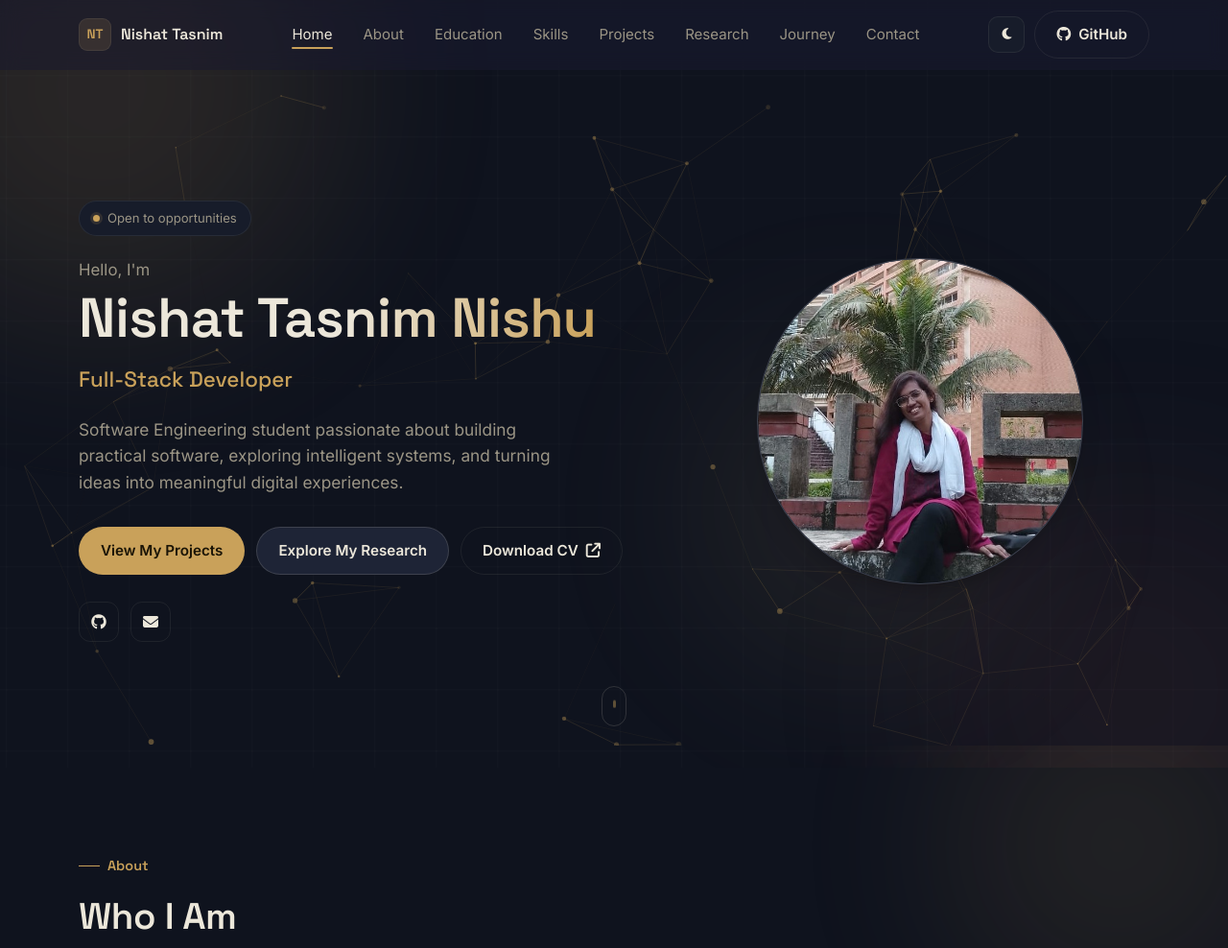
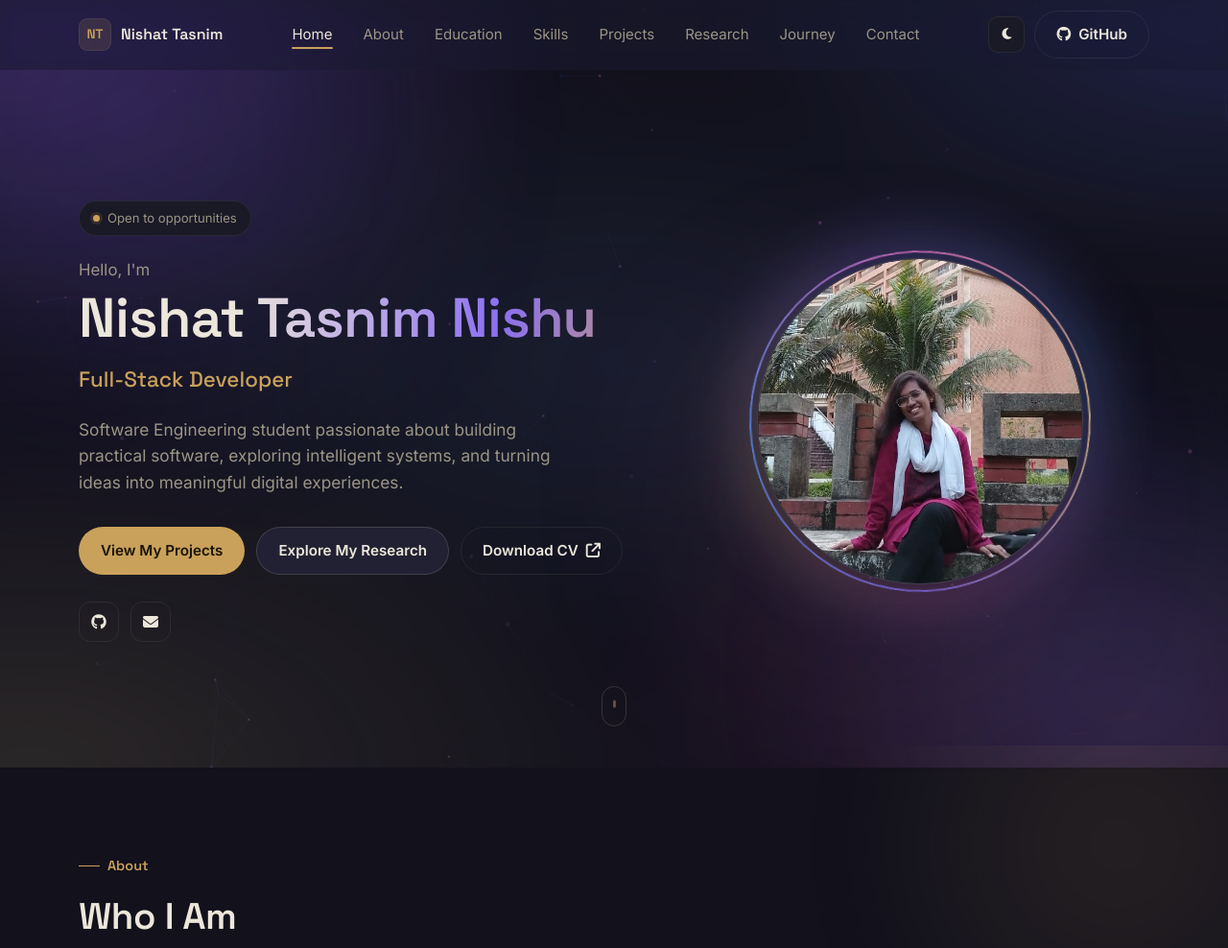
Before and after one commit to nishatnishu/-Web_Tech_SWE_330_Portfolio-, a plain HTML site: page index.html in a window 1280 px wide. Shown: the top 988 px of the page at 96% size. Drawn offline with nearby package versions, Linux system fonts and the light colour scheme; animation ran at ten frames a second.

Commit message:
updated Projects

```diff
--- a/index.html
+++ b/index.html
@@ -23,7 +23,8 @@
 <body>
 
 <div class="site-bg" aria-hidden="true">
-  <div class="site-bg-grid" id="siteBgGrid"></div>
+  <div class="site-bg-aura"></div>
+  <div id="particles-js" class="particles-bg"></div>
   <div class="orb-drift orb-drift-a"><div class="site-bg-orb orb-a" id="orbA"></div></div>
   <div class="orb-drift orb-drift-b"><div class="site-bg-orb orb-b" id="orbB"></div></div>
   <div class="orb-drift orb-drift-c"><div class="site-bg-orb orb-c" id="orbC"></div></div>
@@ -72,7 +73,6 @@
 
   <!-- ============ HERO ============ -->
   <section class="hero page-section" id="home">
-    <div id="particles-js" class="particles-bg" aria-hidden="true"></div>
     <div class="hero-grid">
       <div class="hero-content reveal">
         <span class="hero-status"><span class="status-dot" aria-hidden="true"></span>Open to opportunities</span>
--- a/script.js
+++ b/script.js
@@ -1,4 +1,25 @@
 document.addEventListener('DOMContentLoaded', () => {
+
+  /* =========================================================
+     Elegant "pop" feedback animation when a skill/tool tag
+     is clicked or activated via keyboard
+     ========================================================= */
+  function popTag(tag) {
+    if (!tag) return;
+    tag.classList.remove('tag-pop');
+    void tag.offsetWidth; // restart animation if clicked again quickly
+    tag.classList.add('tag-pop');
+    tag.addEventListener('animationend', () => tag.classList.remove('tag-pop'), { once: true });
+  }
+  document.addEventListener('click', (e) => {
+    const tag = e.target.closest('.tag');
+    if (tag) popTag(tag);
+  });
+  document.addEventListener('keydown', (e) => {
+    if (e.key !== 'Enter' && e.key !== ' ') return;
+    const tag = e.target.closest && e.target.closest('.tag');
+    if (tag) { popTag(tag); }
+  });
 
   /* =========================================================
      Hero particle background
@@ -7,24 +28,23 @@ document.addEventListener('DOMContentLoaded', () => {
   if (!reduceMotionQuery && typeof particlesJS !== 'undefined' && document.getElementById('particles-js')) {
     particlesJS('particles-js', {
       particles: {
-        number: { value: 60, density: { enable: true, value_area: 800 } },
-        color: { value: '#C9A15A' },
+        number: { value: 60, density: { enable: true, value_area: 1000 } },
+        color: { value: ['#8B6FF0', '#5A8DF0', '#D66BC0', '#E4C27E'] },
         shape: { type: 'circle' },
-        opacity: { value: 0.45, random: true, anim: { enable: true, speed: 1, opacity_min: 0.1, sync: false } },
-        size: { value: 3, random: true },
-        line_linked: { enable: true, distance: 150, color: '#C9A15A', opacity: 0.25, width: 1 },
-        move: { enable: true, speed: 1, direction: 'none', random: true, straight: false, out_mode: 'out' }
+        opacity: { value: 0.36, random: true, anim: { enable: true, speed: 0.7, opacity_min: 0.08, sync: false } },
+        size: { value: 2.4, random: true },
+        line_linked: { enable: true, distance: 150, color: '#8B6FF0', opacity: 0.12, width: 1 },
+        move: { enable: true, speed: 0.55, direction: 'none', random: true, straight: false, out_mode: 'out' }
       },
       interactivity: {
-        detect_on: 'canvas',
+        detect_on: 'window',
         events: {
           onhover: { enable: true, mode: 'grab' },
-          onclick: { enable: true, mode: 'push' },
+          onclick: { enable: false },
           resize: true
         },
         modes: {
-          grab: { distance: 140, line_linked: { opacity: 0.6 } },
-          push: { particles_nb: 4 }
+          grab: { distance: 140, line_linked: { opacity: 0.35 } }
         }
       },
       retina_detect: true
--- a/style.css
+++ b/style.css
@@ -5,9 +5,9 @@
 
 :root {
   /* --- Color: dark (default) — classic elegant navy, gold & burgundy --- */
-  --bg: #0F131E;
-  --bg-surface: #171C2A;
-  --bg-elevated: #1E2436;
+  --bg: #12111C;
+  --bg-surface: #1A1926;
+  --bg-elevated: #222133;
   --border-subtle: rgba(230, 223, 205, 0.08);
   --border-strong: rgba(230, 223, 205, 0.16);
   --text-primary: #ECE7DA;
@@ -52,37 +52,42 @@
 }
 
 /* =============== SITE-WIDE ANIMATED BACKGROUND =============== */
-.site-bg { position: fixed; inset: 0; z-index: -1; overflow: hidden; pointer-events: none; }
-.site-bg-grid {
-  position: absolute; inset: -15%;
-  background-image:
-    linear-gradient(var(--border-subtle) 1px, transparent 1px),
-    linear-gradient(90deg, var(--border-subtle) 1px, transparent 1px);
-  background-size: 64px 64px;
-  opacity: 0.4;
-  will-change: transform;
-  animation: gridDrift 70s linear infinite;
+.site-bg { position: fixed; inset: 0; z-index: -1; overflow: hidden; pointer-events: none; background: var(--bg); }
+.site-bg-aura {
+  position: absolute; inset: -20%;
+  background:
+    radial-gradient(ellipse 55% 46% at 14% 18%, rgba(130, 98, 245, 0.20), transparent 62%),
+    radial-gradient(ellipse 50% 44% at 86% 14%, rgba(72, 118, 240, 0.20), transparent 60%),
+    radial-gradient(ellipse 52% 46% at 80% 82%, rgba(200, 88, 176, 0.16), transparent 62%),
+    radial-gradient(ellipse 58% 50% at 16% 86%, rgba(228, 194, 126, 0.13), transparent 65%),
+    radial-gradient(ellipse 46% 40% at 50% 48%, rgba(90, 150, 220, 0.10), transparent 68%);
+  background-repeat: no-repeat;
+  filter: blur(32px) hue-rotate(0deg);
+  animation: auraDrift 42s ease-in-out infinite alternate;
+  will-change: background-position, filter;
 }
-@keyframes gridDrift {
-  0% { transform: translate3d(0, 0, 0); }
-  100% { transform: translate3d(64px, 64px, 0); }
+@keyframes auraDrift {
+  0%   { background-position: 0% 0%, 100% 0%, 100% 100%, 0% 100%, 50% 50%; filter: blur(32px) hue-rotate(0deg); }
+  33%  { background-position: 12% 16%, 86% 10%, 92% 90%, 10% 92%, 46% 54%; filter: blur(36px) hue-rotate(14deg); }
+  66%  { background-position: -8% 6%, 104% 18%, 86% 82%, -4% 80%, 54% 44%; filter: blur(30px) hue-rotate(-10deg); }
+  100% { background-position: 4% -6%, 96% -4%, 108% 104%, 6% 108%, 50% 50%; filter: blur(34px) hue-rotate(8deg); }
 }
 
 /* Outer wrapper handles the slow autonomous drift (CSS animation) */
 .orb-drift { position: absolute; will-change: transform; }
-.orb-drift-a { top: -140px; left: -120px; animation: orbFloatA 32s ease-in-out infinite alternate; }
-.orb-drift-b { bottom: -120px; right: -100px; animation: orbFloatB 38s ease-in-out infinite alternate; }
-.orb-drift-c { top: 42%; left: 58%; animation: orbFloatC 44s ease-in-out infinite alternate; }
+.orb-drift-a { top: -140px; left: -120px; animation: orbFloatA 22s ease-in-out infinite alternate; }
+.orb-drift-b { bottom: -120px; right: -100px; animation: orbFloatB 26s ease-in-out infinite alternate; }
+.orb-drift-c { top: 42%; left: 58%; animation: orbFloatC 30s ease-in-out infinite alternate; }
 
 @keyframes orbFloatA { 0% { transform: translate(0,0) scale(1); } 100% { transform: translate(70px, 90px) scale(1.15); } }
 @keyframes orbFloatB { 0% { transform: translate(0,0) scale(1); } 100% { transform: translate(-80px,-60px) scale(1.1); } }
 @keyframes orbFloatC { 0% { transform: translate(0,0) scale(1); } 100% { transform: translate(-50px, 65px) scale(0.9); } }
 
 /* Inner element handles the mouse-parallax offset (JS-driven transform) */
-.site-bg-orb { position: relative; border-radius: 50%; filter: blur(100px); will-change: transform; transition: transform 0.2s linear; }
-.orb-a { width: 480px; height: 480px; background: var(--accent); opacity: 0.14; }
-.orb-b { width: 420px; height: 420px; background: var(--academic); opacity: 0.11; }
-.orb-c { width: 340px; height: 340px; background: var(--accent-strong); opacity: 0.09; }
+.site-bg-orb { position: relative; border-radius: 50%; filter: blur(120px); will-change: transform; transition: transform 0.2s linear; }
+.orb-a { width: 480px; height: 480px; background: #8262F5; opacity: 0.16; }
+.orb-b { width: 420px; height: 420px; background: #4876F0; opacity: 0.14; }
+.orb-c { width: 340px; height: 340px; background: #C858B0; opacity: 0.12; }
 
 /* Cursor-follow accent glow used on card components */
 .glow-card { position: relative; isolation: isolate; }
@@ -256,7 +261,7 @@ h1, h2, h3, h4 { font-family: var(--font-display); font-weight: 600; margin: 0;
 
 /* =============== SCROLL PROGRESS =============== */
 .scroll-progress { position: fixed; top: 0; left: 0; right: 0; height: 3px; z-index: 1001; background: transparent; }
-.scroll-progress-bar { height: 100%; width: 0%; background: linear-gradient(90deg, var(--accent), var(--academic)); transition: width 0.1s linear; }
+.scroll-progress-bar { height: 100%; width: 0%; background: linear-gradient(90deg, #8B6FF0, #5A8DF0, #D66BC0, var(--accent)); transition: width 0.1s linear; }
 
 /* =============== HEADER =============== */
 .header {
@@ -380,7 +385,7 @@ h1, h2, h3, h4 { font-family: var(--font-display); font-weight: 600; margin: 0;
 
 /* =============== HERO =============== */
 .hero { position: relative; overflow: hidden; padding-top: 88px; padding-bottom: 60px; min-height: 88vh; display: flex; align-items: center; }
-.particles-bg { position: absolute; inset: 0; z-index: 0; }
+.particles-bg { position: fixed; inset: 0; z-index: -1; opacity: 0.75; }
 .hero-grid {
   position: relative;
   z-index: 1;
@@ -411,8 +416,8 @@ h1, h2, h3, h4 { font-family: var(--font-display); font-weight: 600; margin: 0;
   font-size: clamp(2.3rem, 5vw, 3.6rem);
   line-height: 1.06;
   margin-bottom: 16px;
-  background: linear-gradient(100deg, var(--text-primary) 30%, var(--accent) 50%, var(--text-primary) 70%);
-  background-size: 220% auto;
+  background: linear-gradient(100deg, var(--text-primary) 20%, #8B6FF0 38%, var(--accent) 52%, #5A8DF0 66%, var(--text-primary) 84%);
+  background-size: 260% auto;
   background-position: 0% 50%;
   -webkit-background-clip: text;
   background-clip: text;
@@ -459,6 +464,30 @@ h1, h2, h3, h4 { font-family: var(--font-display); font-weight: 600; margin: 0;
   0%, 100% { transform: translateY(0); }
   50% { transform: translateY(-14px); }
 }
+.hero-visual-frame::before {
+  content: '';
+  position: absolute; inset: -8px;
+  border-radius: 50%;
+  padding: 2px;
+  background: conic-gradient(from 0deg, #8B6FF0, #5A8DF0, #D66BC0, #E4C27E, #8B6FF0);
+  -webkit-mask: linear-gradient(#fff 0 0) content-box, linear-gradient(#fff 0 0);
+  -webkit-mask-composite: xor;
+  mask-composite: exclude;
+  opacity: 0.85;
+  animation: spin 14s linear infinite;
+}
+.hero-visual-frame::after {
+  content: '';
+  position: absolute; inset: -26px;
+  border-radius: 50%;
+  background: conic-gradient(from 90deg, rgba(139,111,240,0.35), rgba(90,141,240,0.35), rgba(214,107,192,0.3), rgba(228,194,126,0.3), rgba(139,111,240,0.35));
+  filter: blur(28px);
+  opacity: 0.7;
+  z-index: -1;
+  animation: spin 22s linear infinite reverse;
+}
+@keyframes spin { to { transform: rotate(360deg); } }
+@media (prefers-reduced-motion: reduce) { .hero-visual-frame::before, .hero-visual-frame::after { animation: none; } }
 
 .hero-photo {
   position: relative;
@@ -470,15 +499,6 @@ h1, h2, h3, h4 { font-family: var(--font-display); font-weight: 600; margin: 0;
   display: grid; place-items: center;
   box-shadow: var(--shadow-card);
 }
-.hero-photo::before {
-  content: '';
-  position: absolute; inset: -6px;
-  border-radius: 50%;
-  border: 1px dashed var(--border-strong);
-  animation: spin 50s linear infinite;
-}
-@keyframes spin { to { transform: rotate(360deg); } }
-@media (prefers-reduced-motion: reduce) { .hero-photo::before { animation: none; } }
 
 .hero-photo-img { width: 100%; height: 100%; object-fit: cover; border-radius: 50%; position: relative; z-index: 1; }
 .hero-photo-initials { display: none; font-family: var(--font-display); font-size: 1.6rem; color: var(--accent); font-weight: 700; }
@@ -521,9 +541,17 @@ h1, h2, h3, h4 { font-family: var(--font-display); font-weight: 600; margin: 0;
   background: var(--bg-surface);
   font-size: 0.85rem;
   color: var(--text-secondary);
-  transition: border-color 0.25s var(--ease), color 0.25s var(--ease), transform 0.2s var(--ease);
+  cursor: pointer;
+  transition: border-color 0.25s var(--ease), color 0.25s var(--ease), transform 0.2s var(--ease), box-shadow 0.25s var(--ease);
 }
 .tag:hover, .tag:focus-visible { border-color: var(--accent); color: var(--accent); transform: translateY(-2px); }
+.tag:active { transform: translateY(-1px) scale(0.95); }
+.tag.tag-pop { animation: tagPop 0.55s var(--ease); }
+@keyframes tagPop {
+  0%   { transform: scale(1); border-color: var(--border-subtle); color: var(--text-secondary); box-shadow: 0 0 0 0 var(--accent-dim); }
+  35%  { transform: scale(1.14) translateY(-3px); border-color: var(--accent); color: var(--accent); box-shadow: 0 0 0 7px var(--accent-dim); }
+  100% { transform: scale(1) translateY(0); border-color: var(--accent); color: var(--accent); box-shadow: 0 0 0 0 rgba(0,0,0,0); }
+}
 
 /* =============== EDUCATION =============== */
 .timeline { position: relative; padding-left: 32px; border-left: 1px solid var(--border-subtle); }
```
